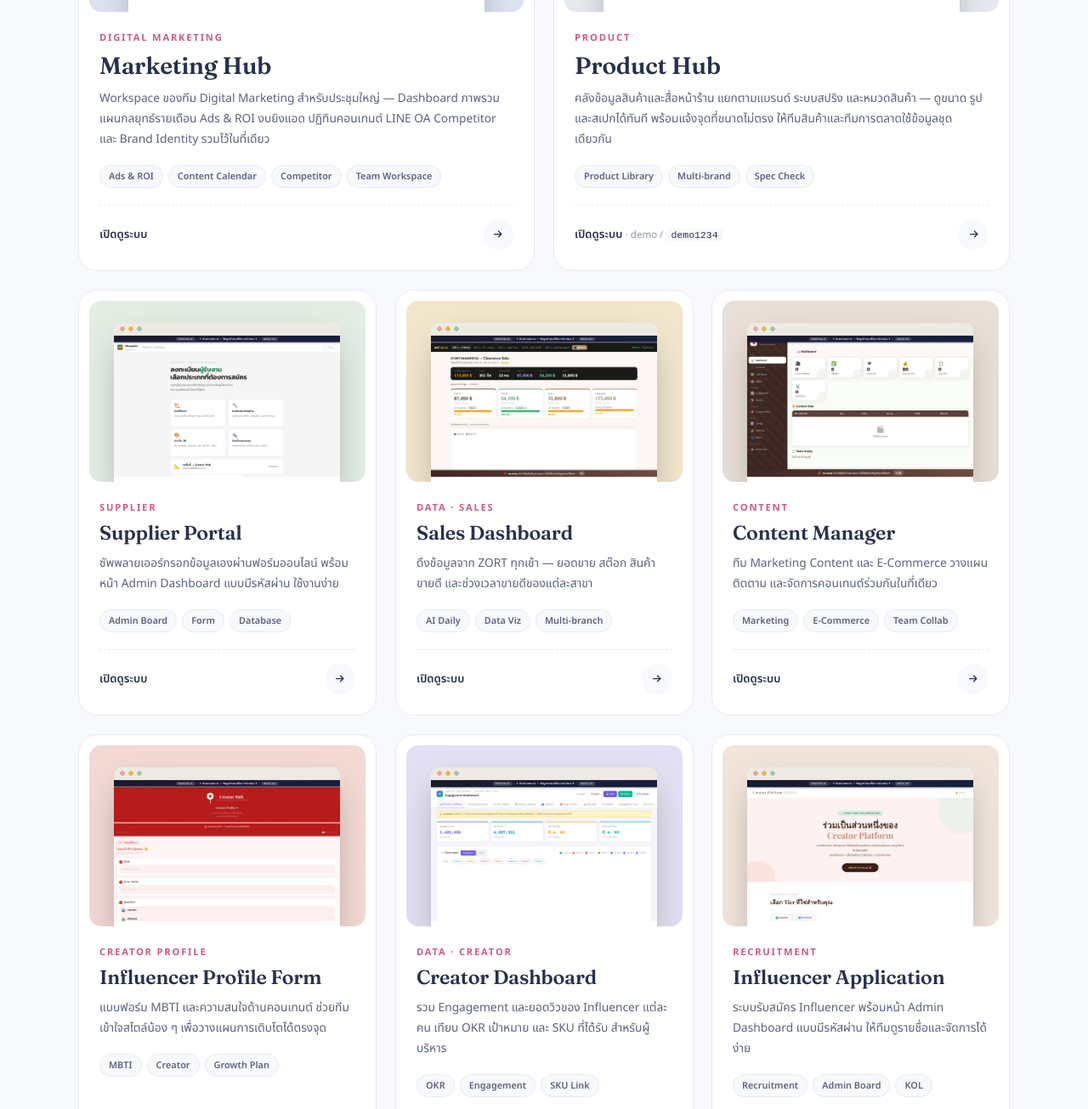
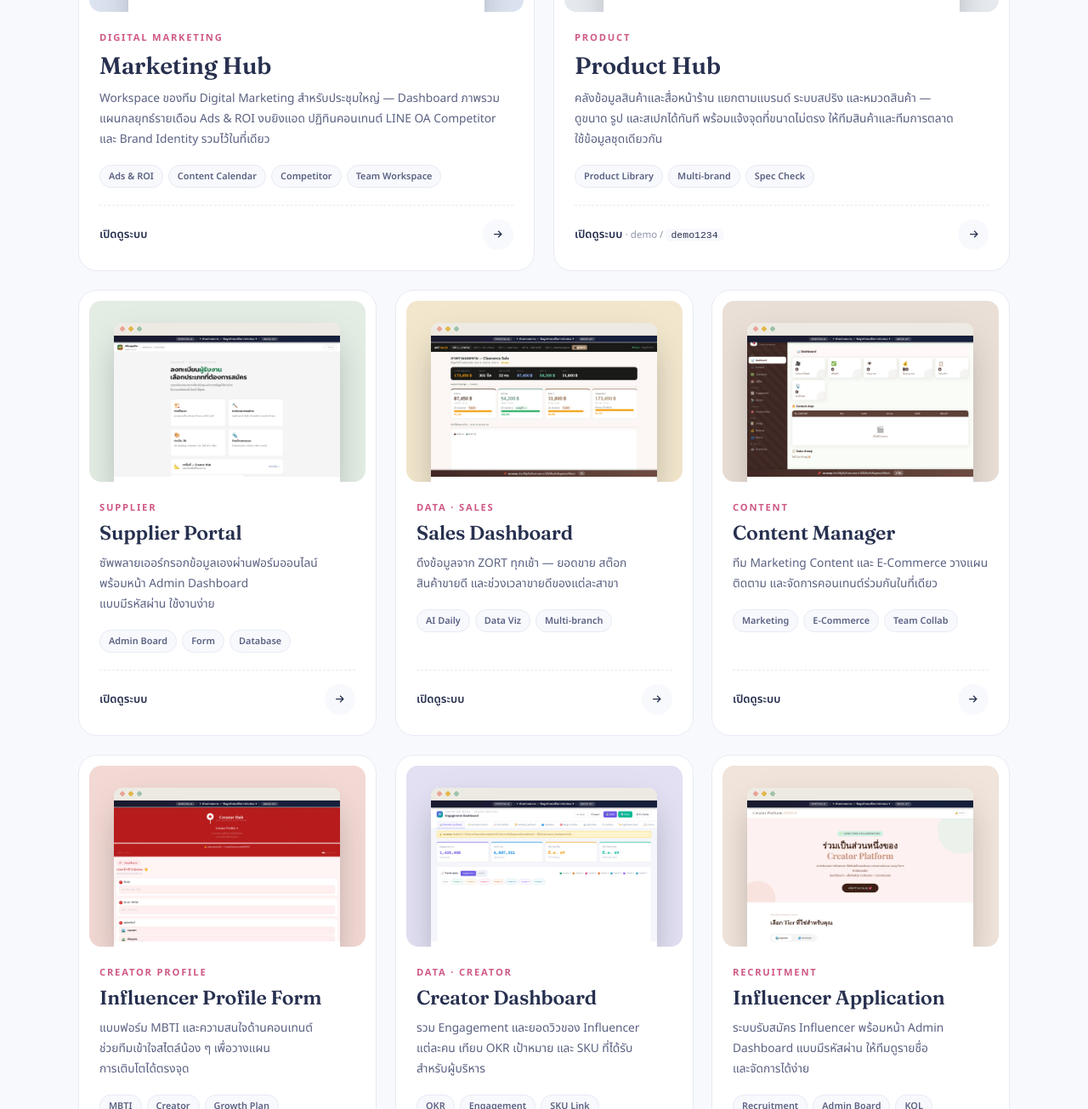
Before and after one commit to teddyant/PortfoliobyDARUNEEPAMONATA, a plain HTML site: page index.html in a window 1280 px wide. Shown: the part 1495-2800 px from the top of the page at 85% size. Drawn offline with Linux system fonts and the light colour scheme.

Commit message:
Keep Thai phrases intact when lines wrap
Co-Authored-By: Claude Opus 5.5 <noreply@anthropic.com>
Claude-Session: https://claude.ai/code/session_015vMmA1iJdDAxcwust164z4

```diff
--- a/index.html
+++ b/index.html
@@ -53,6 +53,8 @@ h1 .ln{display:block;overflow:hidden}
 h1 .ln span{display:block;animation:rise 1s var(--ease) both}
 h1 .ln:nth-child(2) span{animation-delay:.08s}
 @keyframes rise{from{transform:translateY(105%)}to{transform:none}}
+.w{white-space:nowrap}
+p,.skill span{text-wrap:pretty}
 .role{margin:22px 0 18px;font-size:1rem;color:var(--t3)}
 .role b{color:var(--ink);font-weight:600}
 .lead{font-size:1.02rem;line-height:1.85;color:var(--t2);max-width:500px}
@@ -247,8 +249,8 @@ footer em{font-family:var(--ff-h);color:var(--rose)}
     <div>
       <div class="eyebrow"><i></i>AI-Powered Work Portfolio</div>
       <h1><span class="ln"><span>Darunee</span></span><span class="ln"><span><em>Pamonata</em></span></span></h1>
-      <p class="role">แอ๊นท์ · <b>Digital Marketing</b></p>
-      <p class="lead">รวมผลงานระบบ Dashboard และเครื่องมือการตลาดที่สร้างขึ้นจากปัญหาจริงในการทำงาน โดยใช้ AI เป็นผู้ช่วยออกแบบและพัฒนา ให้ทีมทำงานได้เร็วขึ้นและเห็นข้อมูลชัดขึ้น</p>
+      <p class="role"><span class="w">แอ๊นท์</span> · <b>Digital Marketing</b></p>
+      <p class="lead"><span class="w">รวมผลงานระบบ</span> Dashboard <span class="w">และเครื่องมือการตลาด</span><wbr><span class="w">ที่สร้างขึ้น</span><wbr><span class="w">จากปัญหาจริง</span><wbr><span class="w">ในการทำงาน</span> <span class="w">โดยใช้</span> AI <span class="w">เป็นผู้ช่วย</span><wbr><span class="w">ออกแบบ</span><wbr><span class="w">และพัฒนา</span> <span class="w">ให้ทีมทำงาน</span><wbr><span class="w">ได้เร็วขึ้น</span><wbr><span class="w">และเห็นข้อมูล</span><wbr><span class="w">ชัดขึ้น</span></p>
       <div class="hero-actions">
         <a href="#projects" class="btn btn-gold">ดูผลงานทั้งหมด <svg viewBox="0 0 24 24" fill="none" stroke="currentColor" stroke-width="2"><path d="M5 12h14M13 6l6 6-6 6"/></svg></a>
         <a href="#contact" class="btn btn-ghost">ติดต่อแอ๊นท์</a>
@@ -291,7 +293,7 @@ footer em{font-family:var(--ff-h);color:var(--rose)}
     <div class="sec-head">
       <div class="rv">
         <div class="kicker">Selected Work</div>
-        <h2>ผลงานที่ใช้<em>งานจริง</em></h2>
+        <h2><span class="w">ผลงานที่ใช้<em>งานจริง</em></span></h2>
       </div>
       <div class="filters rv" role="group" aria-label="กรองตามหมวด">
         <button class="chip on" data-f="all">ทั้งหมด<sup>9</sup></button>
@@ -315,7 +317,7 @@ footer em{font-family:var(--ff-h);color:var(--rose)}
         <div class="body">
           <div class="cat">Digital Marketing</div>
           <h3 class="title">Marketing Hub</h3>
-          <p class="desc">Workspace ของทีม Digital Marketing สำหรับประชุมใหญ่ — Dashboard ภาพรวม แผนกลยุทธ์รายเดือน Ads &amp; ROI งบยิงแอด ปฏิทินคอนเทนต์ LINE OA Competitor และ Brand Identity รวมไว้ในที่เดียว</p>
+          <p class="desc">Workspace <span class="w">ของทีม</span> Digital Marketing <span class="w">สำหรับ</span><wbr><span class="w">ประชุมใหญ่</span> <span class="w">—</span> Dashboard <span class="w">ภาพรวม</span> <span class="w">แผนกลยุทธ์</span><wbr><span class="w">รายเดือน</span> Ads &amp; ROI <span class="w">งบยิงแอด</span> <span class="w">ปฏิทิน</span><wbr><span class="w">คอนเทนต์</span> LINE OA Competitor <span class="w">และ</span> Brand Identity <span class="w">รวมไว้</span><wbr><span class="w">ในที่เดียว</span></p>
           <div class="tags"><span class="tag">Ads &amp; ROI</span><span class="tag">Content Calendar</span><span class="tag">Competitor</span><span class="tag">Team Workspace</span></div>
           <div class="go">เปิดดูระบบ <span class="arr"><svg viewBox="0 0 24 24" fill="none" stroke="currentColor" stroke-width="2"><path d="M5 12h14M13 6l6 6-6 6"/></svg></span></div>
         </div>
@@ -330,7 +332,7 @@ footer em{font-family:var(--ff-h);color:var(--rose)}
         <div class="body">
           <div class="cat">Product</div>
           <h3 class="title">Product Hub</h3>
-          <p class="desc">คลังข้อมูลสินค้าและสื่อหน้าร้าน แยกตามแบรนด์ ระบบสปริง และหมวดสินค้า — ดูขนาด รูป และสเปกได้ทันที พร้อมแจ้งจุดที่ขนาดไม่ตรง ให้ทีมสินค้าและทีมการตลาดใช้ข้อมูลชุดเดียวกัน</p>
+          <p class="desc"><span class="w">คลังข้อมูลสินค้า</span><wbr><span class="w">และสื่อหน้าร้าน</span> <span class="w">แยกตามแบรนด์</span> <span class="w">ระบบสปริง</span> <span class="w">และหมวดสินค้า</span> <span class="w">—</span> <span class="w">ดูขนาด</span> <span class="w">รูป</span> <span class="w">และสเปก</span><wbr><span class="w">ได้ทันที</span> <span class="w">พร้อมแจ้ง</span><wbr><span class="w">จุดที่ขนาดไม่ตรง</span> <span class="w">ให้ทีมสินค้า</span><wbr><span class="w">และทีมการตลาด</span><wbr><span class="w">ใช้ข้อมูล</span><wbr><span class="w">ชุดเดียวกัน</span></p>
           <div class="tags"><span class="tag">Product Library</span><span class="tag">Multi-brand</span><span class="tag">Spec Check</span></div>
           <div class="go"><span>เปิดดูระบบ <span class="demo">· demo / <code>demo1234</code></span></span><span class="arr"><svg viewBox="0 0 24 24" fill="none" stroke="currentColor" stroke-width="2"><path d="M5 12h14M13 6l6 6-6 6"/></svg></span></div>
         </div>
@@ -345,7 +347,7 @@ footer em{font-family:var(--ff-h);color:var(--rose)}
         <div class="body">
           <div class="cat">Supplier</div>
           <h3 class="title">Supplier Portal</h3>
-          <p class="desc">ซัพพลายเออร์กรอกข้อมูลเองผ่านฟอร์มออนไลน์ พร้อมหน้า Admin Dashboard แบบมีรหัสผ่าน ใช้งานง่าย</p>
+          <p class="desc"><span class="w">ซัพพลายเออร์</span><wbr><span class="w">กรอกข้อมูลเอง</span><wbr><span class="w">ผ่านฟอร์มออนไลน์</span> <span class="w">พร้อมหน้า</span> Admin Dashboard <span class="w">แบบมีรหัสผ่าน</span> <span class="w">ใช้งานง่าย</span></p>
           <div class="tags"><span class="tag">Admin Board</span><span class="tag">Form</span><span class="tag">Database</span></div>
           <div class="go">เปิดดูระบบ <span class="arr"><svg viewBox="0 0 24 24" fill="none" stroke="currentColor" stroke-width="2"><path d="M5 12h14M13 6l6 6-6 6"/></svg></span></div>
         </div>
@@ -360,7 +362,7 @@ footer em{font-family:var(--ff-h);color:var(--rose)}
         <div class="body">
           <div class="cat">Data · Sales</div>
           <h3 class="title">Sales Dashboard</h3>
-          <p class="desc">ดึงข้อมูลจาก ZORT ทุกเช้า — ยอดขาย สต๊อก สินค้าขายดี และช่วงเวลาขายดีของแต่ละสาขา</p>
+          <p class="desc"><span class="w">ดึงข้อมูลจาก</span> ZORT <span class="w">ทุกเช้า</span> <span class="w">—</span> <span class="w">ยอดขาย</span> <span class="w">สต๊อก</span> <span class="w">สินค้าขายดี</span> <span class="w">และช่วงเวลาขายดี</span><wbr><span class="w">ของแต่ละสาขา</span></p>
           <div class="tags"><span class="tag">AI Daily</span><span class="tag">Data Viz</span><span class="tag">Multi-branch</span></div>
           <div class="go">เปิดดูระบบ <span class="arr"><svg viewBox="0 0 24 24" fill="none" stroke="currentColor" stroke-width="2"><path d="M5 12h14M13 6l6 6-6 6"/></svg></span></div>
         </div>
@@ -375,7 +377,7 @@ footer em{font-family:var(--ff-h);color:var(--rose)}
         <div class="body">
           <div class="cat">Content</div>
           <h3 class="title">Content Manager</h3>
-          <p class="desc">ทีม Marketing Content และ E-Commerce วางแผน ติดตาม และจัดการคอนเทนต์ร่วมกันในที่เดียว</p>
+          <p class="desc"><span class="w">ทีม</span> Marketing Content <span class="w">และ</span> E-Commerce <span class="w">วางแผน</span> <span class="w">ติดตาม</span> <span class="w">และจัดการคอนเทนต์</span><wbr><span class="w">ร่วมกัน</span><wbr><span class="w">ในที่เดียว</span></p>
           <div class="tags"><span class="tag">Marketing</span><span class="tag">E-Commerce</span><span class="tag">Team Collab</span></div>
           <div class="go">เปิดดูระบบ <span class="arr"><svg viewBox="0 0 24 24" fill="none" stroke="currentColor" stroke-width="2"><path d="M5 12h14M13 6l6 6-6 6"/></svg></span></div>
         </div>
@@ -390,7 +392,7 @@ footer em{font-family:var(--ff-h);color:var(--rose)}
         <div class="body">
           <div class="cat">Creator Profile</div>
           <h3 class="title">Influencer Profile Form</h3>
-          <p class="desc">แบบฟอร์ม MBTI และความสนใจด้านคอนเทนต์ ช่วยทีมเข้าใจสไตล์น้อง ๆ เพื่อวางแผนการเติบโตได้ตรงจุด</p>
+          <p class="desc"><span class="w">แบบฟอร์ม</span> MBTI <span class="w">และความสนใจ</span><wbr><span class="w">ด้านคอนเทนต์</span> <span class="w">ช่วยทีมเข้าใจ</span><wbr><span class="w">สไตล์น้อง&nbsp;ๆ</span> <span class="w">เพื่อวางแผน</span><wbr><span class="w">การเติบโต</span><wbr><span class="w">ได้ตรงจุด</span></p>
           <div class="tags"><span class="tag">MBTI</span><span class="tag">Creator</span><span class="tag">Growth Plan</span></div>
           <div class="go">เปิดดูระบบ <span class="arr"><svg viewBox="0 0 24 24" fill="none" stroke="currentColor" stroke-width="2"><path d="M5 12h14M13 6l6 6-6 6"/></svg></span></div>
         </div>
@@ -405,7 +407,7 @@ footer em{font-family:var(--ff-h);color:var(--rose)}
         <div class="body">
           <div class="cat">Data · Creator</div>
           <h3 class="title">Creator Dashboard</h3>
-          <p class="desc">รวม Engagement และยอดวิวของ Influencer แต่ละคน เทียบ OKR เป้าหมาย และ SKU ที่ได้รับ สำหรับผู้บริหาร</p>
+          <p class="desc"><span class="w">รวม</span> Engagement <span class="w">และยอดวิว</span><wbr><span class="w">ของ</span> Influencer <span class="w">แต่ละคน</span> <span class="w">เทียบ</span> OKR <span class="w">เป้าหมาย</span> <span class="w">และ</span> SKU <span class="w">ที่ได้รับ</span> <span class="w">สำหรับ</span><wbr><span class="w">ผู้บริหาร</span></p>
           <div class="tags"><span class="tag">OKR</span><span class="tag">Engagement</span><span class="tag">SKU Link</span></div>
           <div class="go">เปิดดูระบบ <span class="arr"><svg viewBox="0 0 24 24" fill="none" stroke="currentColor" stroke-width="2"><path d="M5 12h14M13 6l6 6-6 6"/></svg></span></div>
         </div>
@@ -420,7 +422,7 @@ footer em{font-family:var(--ff-h);color:var(--rose)}
         <div class="body">
           <div class="cat">Recruitment</div>
           <h3 class="title">Influencer Application</h3>
-          <p class="desc">ระบบรับสมัคร Influencer พร้อมหน้า Admin Dashboard แบบมีรหัสผ่าน ให้ทีมดูรายชื่อและจัดการได้ง่าย</p>
+          <p class="desc"><span class="w">ระบบรับสมัคร</span> Influencer <span class="w">พร้อมหน้า</span> Admin Dashboard <span class="w">แบบมีรหัสผ่าน</span> <span class="w">ให้ทีมดูรายชื่อ</span><wbr><span class="w">และจัดการ</span><wbr><span class="w">ได้ง่าย</span></p>
           <div class="tags"><span class="tag">Recruitment</span><span class="tag">Admin Board</span><span class="tag">KOL</span></div>
           <div class="go">เปิดดูระบบ <span class="arr"><svg viewBox="0 0 24 24" fill="none" stroke="currentColor" stroke-width="2"><path d="M5 12h14M13 6l6 6-6 6"/></svg></span></div>
         </div>
@@ -435,7 +437,7 @@ footer em{font-family:var(--ff-h);color:var(--rose)}
         <div class="body">
           <div class="cat">Interactive · Personal</div>
           <h3 class="title">Wisteria Hollow</h3>
-          <p class="desc">Landing Page เชิงโต้ตอบส่วนตัว ธีมบ้านลึกลับ พร้อมแอนิเมชันและเสียงแอมเบียนต์ ออกแบบเป็นทางเลือกแทน Linktree ทั่วไป</p>
+          <p class="desc">Landing Page <span class="w">เชิงโต้ตอบ</span><wbr><span class="w">ส่วนตัว</span> <span class="w">ธีมบ้านลึกลับ</span> <span class="w">พร้อมแอนิเมชัน</span><wbr><span class="w">และเสียงแอมเบียนต์</span> <span class="w">ออกแบบ</span><wbr><span class="w">เป็นทางเลือก</span><wbr><span class="w">แทน</span> Linktree <span class="w">ทั่วไป</span></p>
           <div class="tags"><span class="tag">Interactive</span><span class="tag">Animation</span><span class="tag">Personal Project</span></div>
           <div class="go">เปิดดูผลงาน <span class="arr"><svg viewBox="0 0 24 24" fill="none" stroke="currentColor" stroke-width="2"><path d="M5 12h14M13 6l6 6-6 6"/></svg></span></div>
         </div>
@@ -450,18 +452,18 @@ footer em{font-family:var(--ff-h);color:var(--rose)}
   <div class="wrap about-grid">
     <div class="rv">
       <div class="kicker">About</div>
-      <h2>สร้างระบบจาก<br>ปัญหา<em>จริง</em></h2>
-      <p class="quote">“ไม่ใช่ Demo ทดลอง — ทำงานจริง ใช้งานได้จริง”</p>
+      <h2><span class="w">สร้างระบบจาก</span><br><span class="w">ปัญหา<em>จริง</em></span></h2>
+      <p class="quote"><span class="w">“ไม่ใช่</span> Demo <span class="w">ทดลอง</span> <span class="w">—</span> <span class="w">ทำงานจริง</span> <span class="w">ใช้งาน</span><wbr><span class="w">ได้จริง”</span></p>
     </div>
     <div class="rv">
-      <p>ทุกโปรเจกต์ในพอร์ตนี้เกิดจากความต้องการจริงในที่ทำงาน โดยใช้ <b>AI เป็นตัวช่วยออกแบบและพัฒนา</b> ตั้งแต่ระบบหลังบ้าน ฟอร์ม ไปจนถึง Dashboard สำหรับผู้บริหาร</p>
-      <p>ปัจจุบันทำงานตำแหน่ง <b>Digital Marketing</b> ที่ <b>บริษัท ซินด้า (ประเทศไทย) จำกัด</b></p>
-      <p>ก่อนหน้านี้เป็น Secretary &amp; Coordinating Assistant ที่ Inspiration Design Co., Ltd. (Nineties Design) ดูแลงาน Admin, KOL/Influencer, VM, HR, Content และอื่น ๆ</p>
+      <p><span class="w">ทุกโปรเจกต์</span><wbr><span class="w">ในพอร์ตนี้</span><wbr><span class="w">เกิดจาก</span><wbr><span class="w">ความต้องการจริง</span><wbr><span class="w">ในที่ทำงาน</span> <span class="w">โดยใช้</span> <b>AI</b> <span class="w"><b>เป็นตัวช่วย</b></span><wbr><span class="w"><b>ออกแบบ</b></span><wbr><span class="w"><b>และพัฒนา</b></span> <span class="w">ตั้งแต่</span><wbr><span class="w">ระบบหลังบ้าน</span> <span class="w">ฟอร์ม</span> <span class="w">ไปจนถึง</span> Dashboard <span class="w">สำหรับ</span><wbr><span class="w">ผู้บริหาร</span></p>
+      <p><span class="w">ปัจจุบัน</span><wbr><span class="w">ทำงานตำแหน่ง</span> <b>Digital Marketing</b> <span class="w">ที่</span> <span class="w"><b>บริษัท&nbsp;ซินด้า&nbsp;(ประเทศไทย)&nbsp;จำกัด</b></span></p>
+      <p><span class="w">ก่อนหน้านี้</span><wbr><span class="w">เป็น</span> Secretary &amp; Coordinating Assistant <span class="w">ที่</span> Inspiration Design Co., Ltd. (Nineties Design) <span class="w">ดูแลงาน</span> Admin, KOL/Influencer, VM, HR, Content <span class="w">และอื่น&nbsp;ๆ</span></p>
       <div class="skills">
-        <div class="skill"><div class="ic">📊</div><b>Data &amp; Dashboard</b><span>สรุปยอดขาย Engagement และ KPI ให้อ่านง่าย</span></div>
-        <div class="skill"><div class="ic">📣</div><b>Digital Marketing</b><span>แผนคอนเทนต์ Ads และการวิเคราะห์คู่แข่ง</span></div>
-        <div class="skill"><div class="ic">🤝</div><b>KOL / Creator</b><span>รับสมัคร โปรไฟล์ และติดตามผลน้อง ๆ</span></div>
-        <div class="skill"><div class="ic">🗂️</div><b>Systems &amp; Admin</b><span>ฟอร์ม ฐานข้อมูล และระบบหลังบ้าน</span></div>
+        <div class="skill"><div class="ic">📊</div><b>Data &amp; Dashboard</b><span><span class="w">สรุปยอดขาย</span> Engagement <span class="w">และ</span> KPI <span class="w">ให้อ่าน</span><wbr><span class="w">ง่าย</span></span></div>
+        <div class="skill"><div class="ic">📣</div><b>Digital Marketing</b><span><span class="w">แผนคอนเทนต์</span> Ads <span class="w">และการวิเคราะห์</span><wbr><span class="w">คู่แข่ง</span></span></div>
+        <div class="skill"><div class="ic">🤝</div><b>KOL / Creator</b><span><span class="w">รับสมัคร</span> <span class="w">โปรไฟล์</span> <span class="w">และติดตามผล</span><wbr><span class="w">น้อง&nbsp;ๆ</span></span></div>
+        <div class="skill"><div class="ic">🗂️</div><b>Systems &amp; Admin</b><span><span class="w">ฟอร์ม</span> <span class="w">ฐานข้อมูล</span> <span class="w">และระบบ</span><wbr><span class="w">หลังบ้าน</span></span></div>
       </div>
     </div>
   </div>
```
